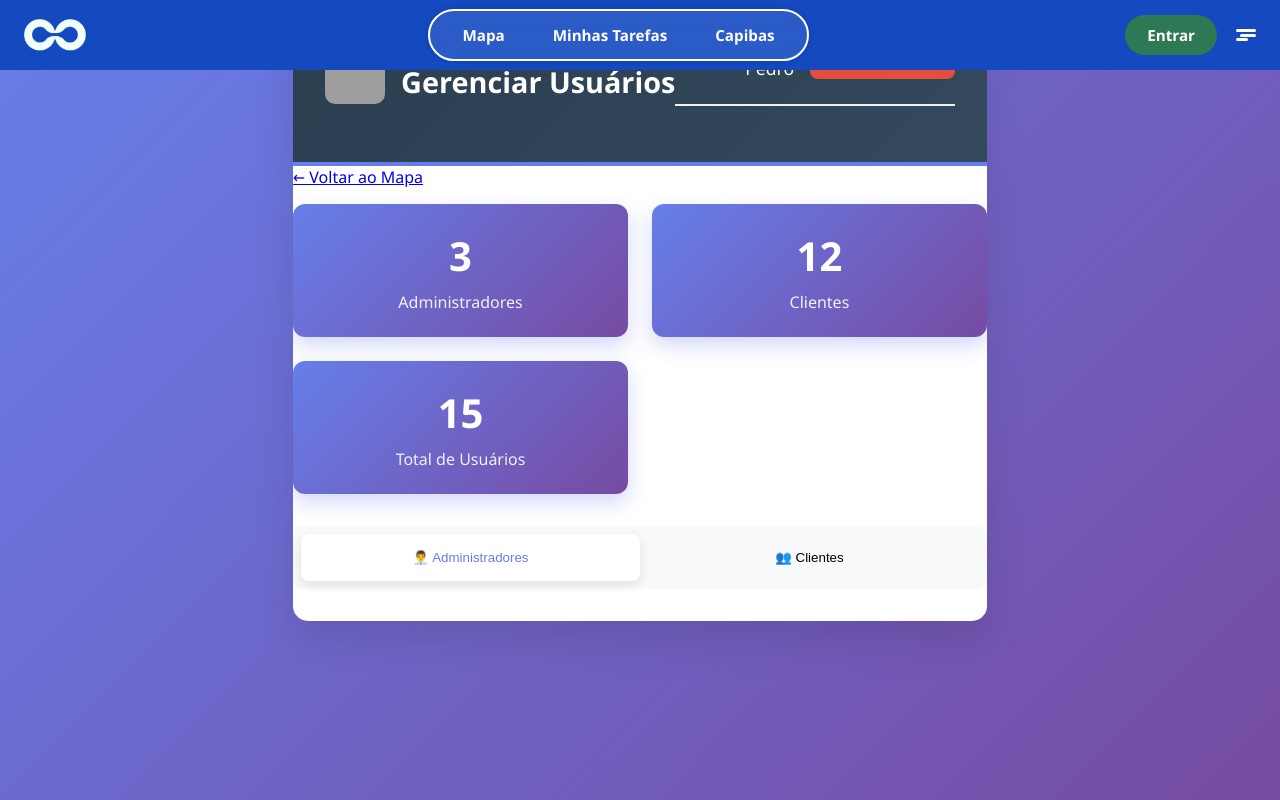
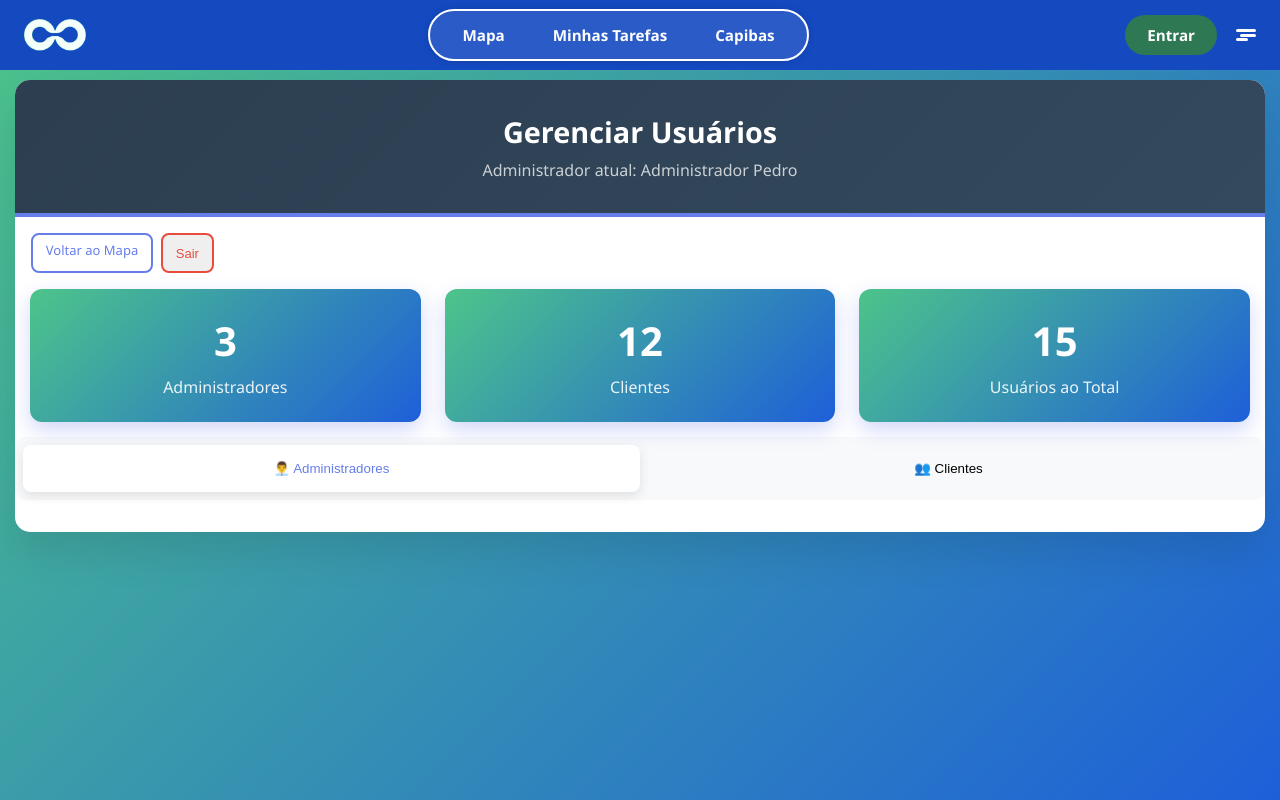
Before and after one commit to Pedro-glitch-370/Projeto-DS-Time8, a React (Vite) app in the folder RPG/: page /gerenciar in a window 1280 px wide. Built offline with nearby package versions, Linux system fonts and the light colour scheme; grey boxes are pictures that could not be loaded.

Commit message:
tem algo mt errado com esses botões

```diff
--- a/RPG/src/components/gerenciar-usuarios/GerenciarUsers.jsx
+++ b/RPG/src/components/gerenciar-usuarios/GerenciarUsers.jsx
@@ -48,21 +48,18 @@ const GerenciarUsers = () => {
   return (
     <div className="admin-container">
       {/* Header */}
-      <div className="headerGerenciar">
-        <div className="logo">
-          <img src="../assets/LogoConecta.png" alt="Recife Point Game" />
-          <h1>Gerenciar Usuários</h1>
-        </div>
-        <div className="user-info">
-          <div className="user-welcome-gerenciar">{currentUser}</div>
-          <button className="logout-btn" onClick={logout}>🚪 Sair</button>
+      <div className="header-gerenciar">
+        <h1>Gerenciar Usuários</h1>
+        <div className="user-info-gerenciar">
+          <p className="user-welcome-gerenciar">Administrador atual: {currentUser}</p>
         </div>
       </div>
 
       {/* Content */}
       <div className="content">
         <div className="nav-links">
-          <a href="/">← Voltar ao Mapa</a>
+          <a className="back-link-gerenciar" href="/">Voltar ao Mapa</a>
+          <button className="logout-btn-gerenciar" onClick={logout}>Sair</button>
         </div>
 
         {/* Stats */}
@@ -77,7 +74,7 @@ const GerenciarUsers = () => {
           </div>
           <div className="stat-card">
             <div className="stat-number">{totalUsers}</div>
-            <div className="stat-label">Total de Usuários</div>
+            <div className="stat-label">Usuários ao Total</div>
           </div>
         </div>
 
--- a/RPG/src/css/gerenciarUsers.css
+++ b/RPG/src/css/gerenciarUsers.css
@@ -6,14 +6,15 @@ box-sizing: border-box;
 
 body {
 font-family: 'Segoe UI', Tahoma, Geneva, Verdana, sans-serif;
-background: linear-gradient(135deg, #667eea 0%, #764ba2 100%);
+background: linear-gradient(135deg, #4DC48A 0%, #1e5fd9 100%);
 min-height: 100vh;
 padding: 20px;
 }
 
 .admin-container {
-max-width: 1200px;
-margin: 0 auto;
+max-width: 100%;
+margin: 15px;
+margin-top: 80px;
 background: white;
 border-radius: 15px;
 box-shadow: 0 20px 40px rgba(0,0,0,0.1);
@@ -21,81 +22,78 @@ overflow: hidden;
 }
 
 /* Header */
-.headerGerenciar {
+.header-gerenciar {
 background: linear-gradient(135deg, #2c3e50 0%, #34495e 100%);
 color: white;
 padding: 2rem;
-display: flex;
-justify-content: space-between;
-align-items: center;
+text-align: center;
 border-bottom: 4px solid #667eea;
 }
 
-.logo {
-display: flex;
-align-items: center;
-gap: 1rem;
-}
-
-.logo img {
-max-width: 60px;
-border-radius: 10px;
-}
-
-.logo h1 {
+.header-gerenciar h1 {
 font-size: 1.8rem;
 font-weight: 600;
+margin: 0;
 }
 
 .user-info {
+grid-column: 3;
 text-align: right;
 }
 
 .user-welcome-gerenciar {
-font-size: 1.1rem;
-margin-bottom: 0.5rem;
-}
-
-.logout-btn {
-background: #e74c3c;
-color: white;
-border: none;
-padding: 0.6rem 1.2rem;
-border-radius: 8px;
-cursor: pointer;
-font-weight: 500;
-transition: all 0.3s ease;
-}
-
-.logout-btn:hover {
-background: #c0392b;
-transform: translateY(-2px);
+font-size: 1rem;
+margin-top: 0.5rem;
+opacity: 0.75;
 }
 
 /* Navigation */
 .nav-links {
 display: flex;
-gap: 1rem;
-margin-bottom: 1rem;
+gap: 0.5rem;
+align-items: center;
+margin: 1rem;
+justify-content: flex-start;
 }
 
-.back-link {
-display: inline-flex;
-align-items: center;
-gap: 0.5rem;
-margin-bottom: 1.5rem;
+.back-link-gerenciar {
 color: #667eea;
 text-decoration: none;
 font-weight: 500;
-padding: 0.5rem 1rem;
+padding: 0.4rem 0.8rem;
 border: 2px solid #667eea;
 border-radius: 8px;
+cursor: pointer;
 transition: all 0.3s ease;
+max-width: 220px;
+height: 40px;
+font-size: small;
 }
 
-.back-link:hover {
+.back-link-gerenciar:hover {
 background: #667eea;
 color: white;
+transform: translateY(-2px);
+}
+
+.logout-btn-gerenciar {
+color: #e74c3c;
+text-decoration: none;
+font-weight: 500;
+padding: 0.4rem 0.8rem;
+border: 2px solid #e74c3c;
+border-radius: 8px;
+cursor: pointer;
+transition: all 0.3s ease;
+max-width: 220px;
+height: 40px;
+font-size: small;
+}
+
+.logout-btn-gerenciar:hover {
+background: #c0392b;
+color: white;
+transform: translateY(-2px);
 }
 
 /* Stats */
@@ -104,10 +102,11 @@ display: grid;
 grid-template-columns: repeat(auto-fit, minmax(250px, 1fr));
 gap: 1.5rem;
 margin-bottom: 2rem;
+margin: 15px;
 }
 
 .stat-card {
-background: linear-gradient(135deg, #667eea 0%, #764ba2 100%);
+background: linear-gradient(135deg, #4DC48A 0%, #1e5fd9 100%);
 color: white;
 padding: 1.5rem;
 border-radius: 12px;
```
